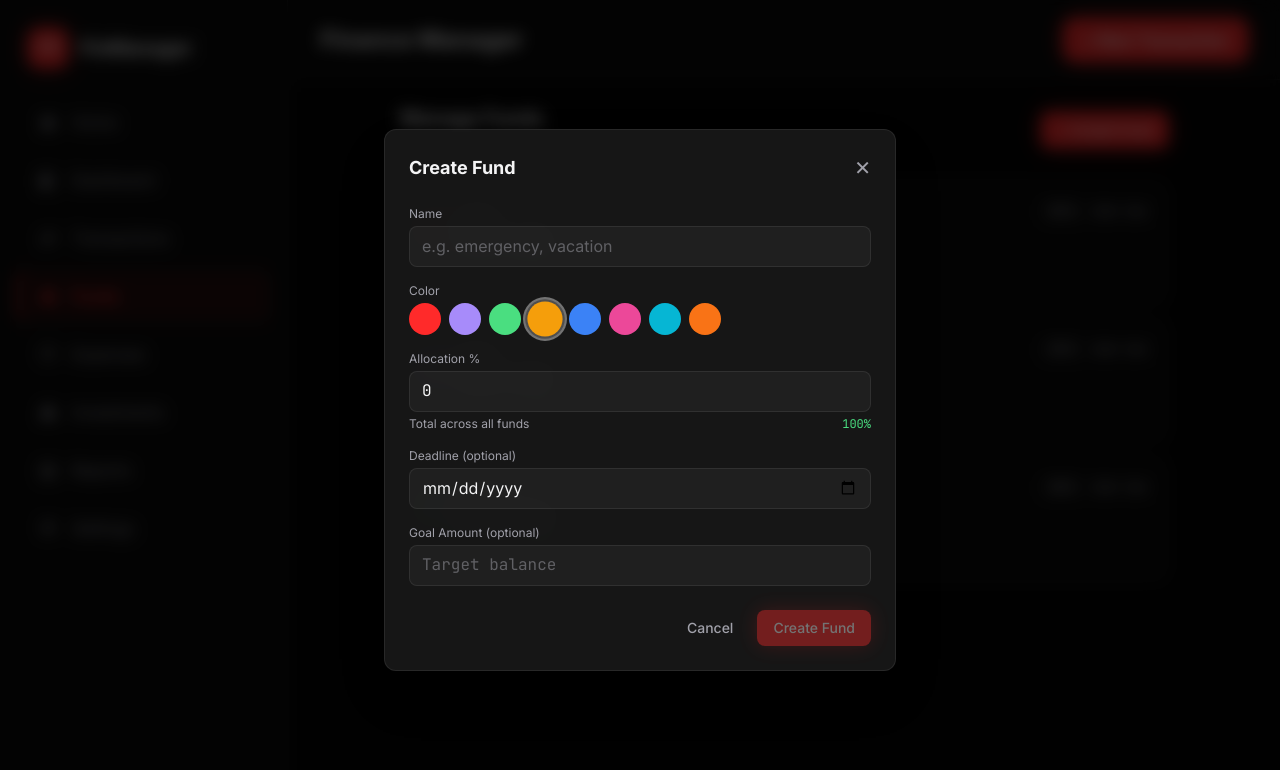
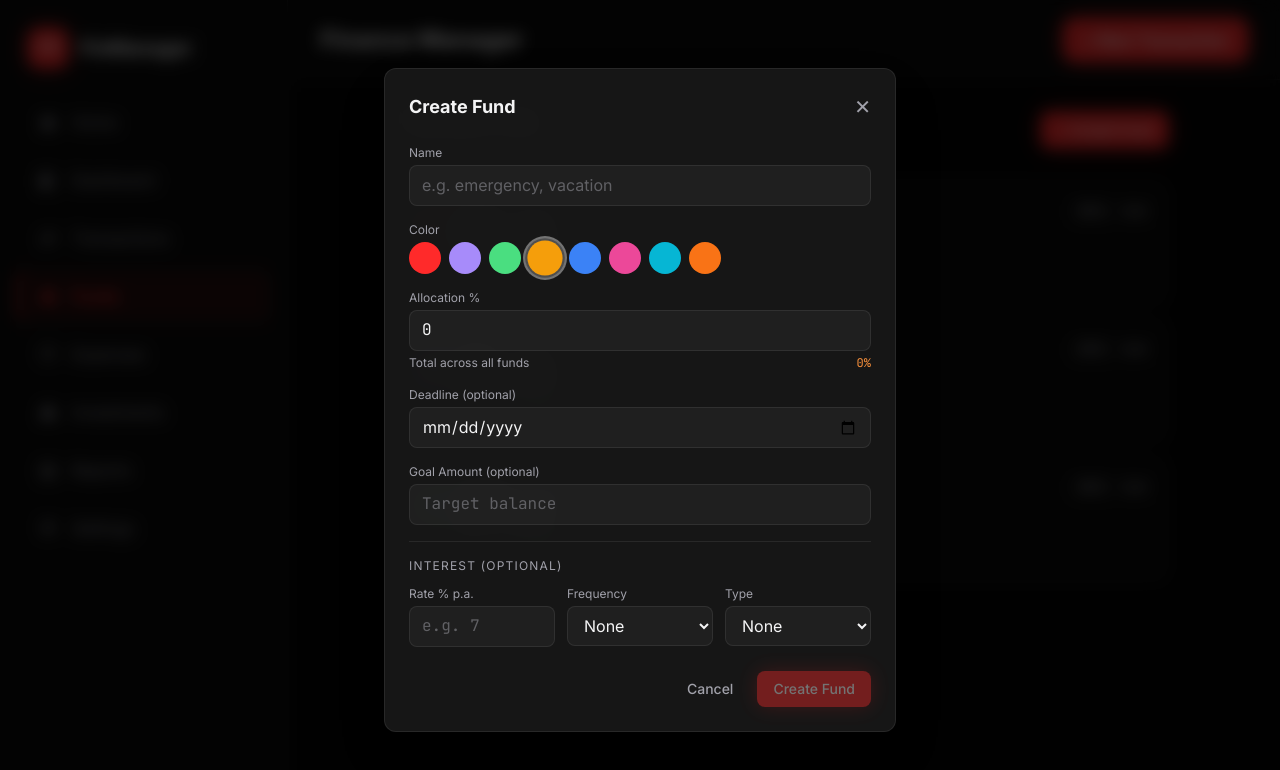
Before and after one commit to rithikrathan/fin, a React (Vite) app: page /funds/manage in a window 1280 px wide. Both pictures are taken after a click on the button "+ Create Fund". Shown: the top 770 px of the page. Built offline with nearby package versions, Linux system fonts and the light colour scheme.

Commit message:
[llm] change: ManageFundsPage — stale state fix, unique names, protected defaults, allocation rebalance, interest fields

```diff
--- a/src/pages/ManageFundsPage.tsx
+++ b/src/pages/ManageFundsPage.tsx
@@ -1,4 +1,4 @@
-import { useState } from 'react';
+import { useState, useEffect } from 'react';
 import { useNavigate } from 'react-router-dom';
 import { useApp } from '../context/AppContext';
 import type { Fund } from '../types';
@@ -10,6 +10,7 @@ import Modal from '../components/shared/Modal';
 import EmptyState from '../components/shared/EmptyState';
 
 const PRESET_COLORS = ['#FF2A2A', '#A78BFA', '#4ADE80', '#F59E0B', '#3B82F6', '#EC4899', '#06B6D4', '#F97316'];
+const PROTECTED_NAMES = ['needs', 'wants', 'savings'];
 
 export default function ManageFundsPage() {
   const { state, dispatch } = useApp();
@@ -35,6 +36,11 @@ export default function ManageFundsPage() {
   };
 
   const handleDelete = (fund: Fund) => {
+    if (PROTECTED_NAMES.includes(fund.name)) {
+      showToast('Default funds cannot be deleted');
+      setDeleteConfirm(null);
+      return;
+    }
     if (fund.balance !== 0) {
       showToast('Transfer balance to another fund before deleting');
       setDeleteConfirm(null);
@@ -78,6 +84,7 @@ export default function ManageFundsPage() {
               .sort((a, b) => a.date.localeCompare(b.date));
             const firstSnap = snapshots[0]?.balance || fund.balance;
             const growth = fund.balance - firstSnap;
+            const isProtected = PROTECTED_NAMES.includes(fund.name);
 
             return (
               <Card
@@ -92,8 +99,13 @@ export default function ManageFundsPage() {
                       style={{ backgroundColor: fund.color }}
                     />
                     <div className="min-w-0">
-                      <div className="text-base font-semibold text-txt-primary">
+                      <div className="flex items-center gap-2">
+                        <span className="text-base font-semibold text-txt-primary">
                           {fund.name}
+                        </span>
+                        {isProtected && (
+                          <Badge color="bg-white/5 text-txt-secondary">default</Badge>
+                        )}
                       </div>
                       <div className="font-mono text-2xl font-bold text-txt-primary min-w-0 break-all">
                         {formatCurrency(fund.balance)}
@@ -108,12 +120,14 @@ export default function ManageFundsPage() {
                     >
                       Edit
                     </button>
+                    {!isProtected && (
                       <button
                         onClick={(e) => { e.stopPropagation(); setDeleteConfirm(fund); }}
                         className="text-sm text-txt-secondary hover:text-red-400 transition-colors cursor-pointer"
                       >
                         Del
                       </button>
+                    )}
                   </div>
                 </div>
 
@@ -186,17 +200,79 @@ function FundFormModal({
   existingFunds: Fund[];
   dispatch: React.Dispatch<import('../types').AppAction>;
 }) {
-  const [name, setName] = useState(editing?.name || '');
-  const [color, setColor] = useState(editing?.color || PRESET_COLORS[existingFunds.length % PRESET_COLORS.length]);
-  const [pct, setPct] = useState(String(editing?.allocation_pct || 0));
-  const [deadline, setDeadline] = useState(editing?.deadline || '');
-  const [goalAmount, setGoalAmount] = useState(editing?.goal_amount ? String(editing.goal_amount) : '');
+  const [name, setName] = useState('');
+  const [color, setColor] = useState(PRESET_COLORS[0]);
+  const [pct, setPct] = useState('0');
+  const [deadline, setDeadline] = useState('');
+  const [goalAmount, setGoalAmount] = useState('');
+  const [interestRate, setInterestRate] = useState('');
+  const [interestFrequency, setInterestFrequency] = useState<string>('');
+  const [interestCalcType, setInterestCalcType] = useState<string>('');
   const [toast, setToast] = useState('');
+  const [nameError, setNameError] = useState('');
 
-  const totalPct = existingFunds.reduce((s, f) => s + (editing && f.id === editing.id ? parseFloat(pct) || 0 : f.allocation_pct), 0);
+  const isCreating = !editing;
+
+  useEffect(() => {
+    if (open) {
+      setName(editing?.name || '');
+      setColor(editing?.color || PRESET_COLORS[existingFunds.length % PRESET_COLORS.length]);
+      setPct(String(editing?.allocation_pct || 0));
+      setDeadline(editing?.deadline || '');
+      setGoalAmount(editing?.goal_amount ? String(editing.goal_amount) : '');
+      setInterestRate(editing?.interest_rate != null ? String(editing.interest_rate) : '');
+      setInterestFrequency(editing?.interest_frequency || '');
+      setInterestCalcType(editing?.interest_calc_type || '');
+      setNameError('');
+    }
+  }, [editing, open, existingFunds.length]);
+
+  const newPct = parseFloat(pct) || 0;
+
+  const otherFunds = isCreating
+    ? existingFunds
+    : existingFunds.filter((f) => f.id !== editing!.id);
+
+  const otherTotal = otherFunds.reduce((s, f) => s + f.allocation_pct, 0);
+
+  const rebalancedPcts = isCreating && newPct > 0
+    ? (() => {
+        const remainder = 100 - newPct;
+        if (otherTotal === 0 || remainder <= 0) {
+          return Object.fromEntries(otherFunds.map((f) => [f.id, 0]));
+        }
+        return Object.fromEntries(
+          otherFunds.map((f) => [f.id, round2((f.allocation_pct / otherTotal) * remainder)])
+        );
+      })()
+    : {};
+
+  const totalPct = isCreating
+    ? newPct + Object.values(rebalancedPcts).reduce((s, v) => s + v, 0)
+    : existingFunds.reduce((s, f) => s + (f.id === editing!.id ? newPct : f.allocation_pct), 0);
+
+  const handleNameChange = (val: string) => {
+    setName(val);
+    setNameError('');
+    const trimmed = val.trim().toLowerCase();
+    if (trimmed) {
+      const duplicate = existingFunds.some(
+        (f) => f.name === trimmed && (!editing || f.id !== editing.id)
+      );
+      if (duplicate) setNameError('A fund with this name already exists');
+    }
+  };
 
   const save = () => {
     if (!name.trim()) return;
+    const trimmed = name.trim().toLowerCase();
+    const duplicate = existingFunds.some(
+      (f) => f.name === trimmed && (!editing || f.id !== editing.id)
+    );
+    if (duplicate) {
+      setNameError('A fund with this name already exists');
+      return;
+    }
     const pctVal = parseFloat(pct) || 0;
 
     if (editing) {
@@ -204,11 +280,15 @@ function FundFormModal({
         type: 'UPDATE_FUND',
         payload: {
           ...editing,
-          name: name.trim().toLowerCase(),
+          name: trimmed,
           color,
           allocation_pct: round2(pctVal),
+          allocation_locked: editing.allocation_locked,
           deadline: deadline || null,
           goal_amount: goalAmount ? round2(parseFloat(goalAmount)) : null,
+          interest_rate: interestRate ? round2(parseFloat(interestRate)) : null,
+          interest_frequency: (interestFrequency || null) as 'daily' | 'weekly' | 'monthly' | 'yearly' | null,
+          interest_calc_type: (interestCalcType || null) as 'compound' | 'simple' | null,
         },
       });
       setToast('Fund updated');
@@ -218,14 +298,24 @@ function FundFormModal({
         type: 'ADD_FUND',
         payload: {
           id: maxId + 1,
-          name: name.trim().toLowerCase(),
+          name: trimmed,
           balance: 0,
           allocation_pct: round2(pctVal),
+          allocation_locked: false,
           color,
           deadline: deadline || null,
           goal_amount: goalAmount ? round2(parseFloat(goalAmount)) : null,
+          interest_rate: interestRate ? round2(parseFloat(interestRate)) : null,
+          interest_frequency: (interestFrequency || null) as 'daily' | 'weekly' | 'monthly' | 'yearly' | null,
+          interest_calc_type: (interestCalcType || null) as 'compound' | 'simple' | null,
         },
       });
+      for (const f of otherFunds) {
+        const rebal = rebalancedPcts[f.id] ?? f.allocation_pct;
+        if (rebal !== f.allocation_pct) {
+          dispatch({ type: 'UPDATE_FUND', payload: { ...f, allocation_pct: round2(rebal) } });
+        }
+      }
       setToast('Fund created');
     }
     setTimeout(() => { setToast(''); onClose(); }, 800);
@@ -238,10 +328,15 @@ function FundFormModal({
           <label className="block text-xs text-txt-secondary mb-1">Name</label>
           <input
             value={name}
-            onChange={(e) => setName(e.target.value)}
+            onChange={(e) => handleNameChange(e.target.value)}
             placeholder="e.g. emergency, vacation"
-            className="w-full bg-white/[0.04] border border-border-subtle rounded-lg px-3 py-2 text-sm text-txt-primary placeholder:text-txt-secondary/50 outline-none focus:border-brand/50 transition-colors"
+            className={`w-full bg-white/[0.04] border rounded-lg px-3 py-2 text-sm text-txt-primary placeholder:text-txt-secondary/50 outline-none transition-colors ${
+              nameError ? 'border-red-400/60 focus:border-red-400' : 'border-border-subtle focus:border-brand/50'
+            }`}
           />
+          {nameError && (
+            <p className="text-xs text-red-400 mt-1">{nameError}</p>
+          )}
         </div>
 
         <div>
@@ -270,9 +365,39 @@ function FundFormModal({
           />
           <div className="flex justify-between mt-1 text-xs">
             <span className="text-txt-secondary">Total across all funds</span>
-            <span className={`font-mono ${totalPct === 100 ? 'text-gain' : 'text-loss'}`}>{totalPct}%</span>
+            <span className={`font-mono ${Math.round(totalPct) === 100 ? 'text-gain' : 'text-loss'}`}>{Math.round(totalPct)}%</span>
           </div>
         </div>
+
+        {isCreating && newPct > 0 && otherFunds.length > 0 && (
+          <div className="bg-white/[0.03] rounded-lg p-3">
+            <div className="text-xs text-txt-secondary mb-2">Other funds will be rebalanced:</div>
+            <div className="space-y-1.5">
+              {otherFunds.map((f) => {
+                const rebal = rebalancedPcts[f.id] ?? f.allocation_pct;
+                const diff = rebal - f.allocation_pct;
+                return (
+                  <div key={f.id} className="flex items-center justify-between text-xs">
+                    <div className="flex items-center gap-2">
+                      <div className="h-2.5 w-2.5 rounded-full" style={{ backgroundColor: f.color }} />
+                      <span className="text-txt-secondary">{f.name}</span>
+                    </div>
+                    <div className="flex items-center gap-2 font-mono">
+                      <span className="text-txt-secondary">{f.allocation_pct}%</span>
+                      <span className="text-txt-secondary">→</span>
+                      <span className="text-txt-primary">{rebal}%</span>
+                      {diff !== 0 && (
+                        <span className={diff > 0 ? 'text-gain' : 'text-loss'}>
+                          ({diff > 0 ? '+' : ''}{diff.toFixed(1)})
+                        </span>
+                      )}
+                    </div>
+                  </div>
+                );
+              })}
+            </div>
+          </div>
+        )}
 
         <div>
           <label className="block text-xs text-txt-secondary mb-1">Deadline (optional)</label>
@@ -305,9 +430,53 @@ function FundFormModal({
           </div>
         )}
 
+        <div className="border-t border-border-subtle pt-4 mt-2">
+          <div className="text-xs text-txt-secondary uppercase tracking-widest mb-3">Interest (optional)</div>
+          <div className="grid grid-cols-3 gap-3">
+            <div>
+              <label className="block text-xs text-txt-secondary mb-1">Rate % p.a.</label>
+              <input
+                type="number"
+                value={interestRate}
+                onChange={(e) => setInterestRate(e.target.value)}
+                placeholder="e.g. 7"
+                min="0"
+                step="0.1"
+                className="w-full bg-white/[0.04] border border-border-subtle rounded-lg px-3 py-2 text-sm text-txt-primary font-mono placeholder:text-txt-secondary/50 outline-none focus:border-brand/50 transition-colors"
+              />
+            </div>
+            <div>
+              <label className="block text-xs text-txt-secondary mb-1">Frequency</label>
+              <select
+                value={interestFrequency}
+                onChange={(e) => setInterestFrequency(e.target.value)}
+                className="w-full bg-white/[0.04] border border-border-subtle rounded-lg px-3 py-2 text-sm text-txt-primary outline-none focus:border-brand/50 transition-colors"
+              >
+                <option value="">None</option>
+                <option value="daily">Daily</option>
+                <option value="weekly">Weekly</option>
+                <option value="monthly">Monthly</option>
+                <option value="yearly">Yearly</option>
+              </select>
+            </div>
+            <div>
+              <label className="block text-xs text-txt-secondary mb-1">Type</label>
+              <select
+                value={interestCalcType}
+                onChange={(e) => setInterestCalcType(e.target.value)}
+                className="w-full bg-white/[0.04] border border-border-subtle rounded-lg px-3 py-2 text-sm text-txt-primary outline-none focus:border-brand/50 transition-colors"
+              >
+                <option value="">None</option>
+                <option value="compound">Compound</option>
+                <option value="simple">Simple</option>
+              </select>
+            </div>
+          </div>
+        </div>
+
         <div className="flex justify-end gap-2 pt-2">
           <Button variant="ghost" onClick={onClose}>Cancel</Button>
-          <Button variant="primary" onClick={save} disabled={!name.trim()}>
+          <Button variant="primary" onClick={save} disabled={!name.trim() || !!nameError || Math.round(totalPct) !== 100}>
             {editing ? 'Save Changes' : 'Create Fund'}
           </Button>
         </div>
```
Lines whose indentation alone changed are shown as unchanged.
